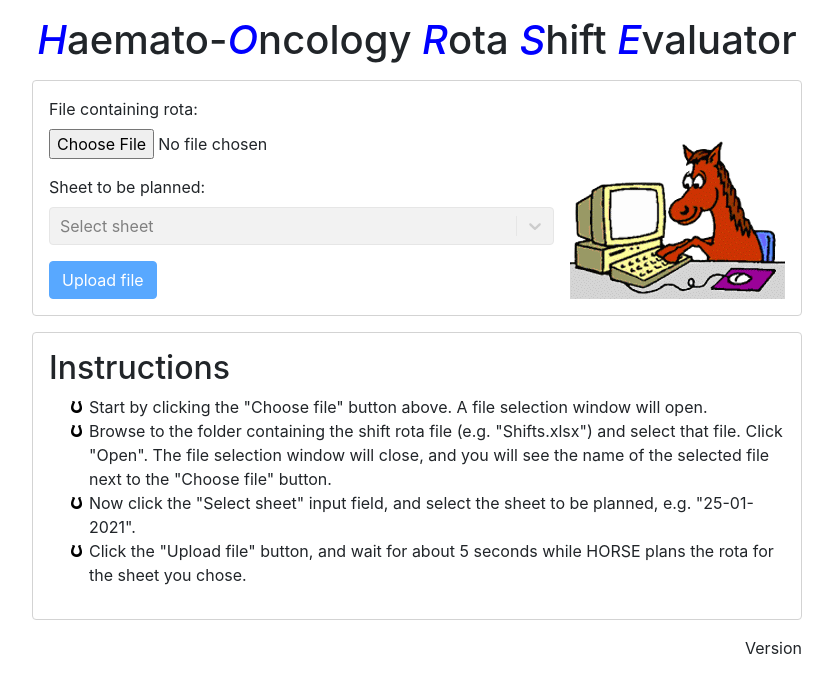
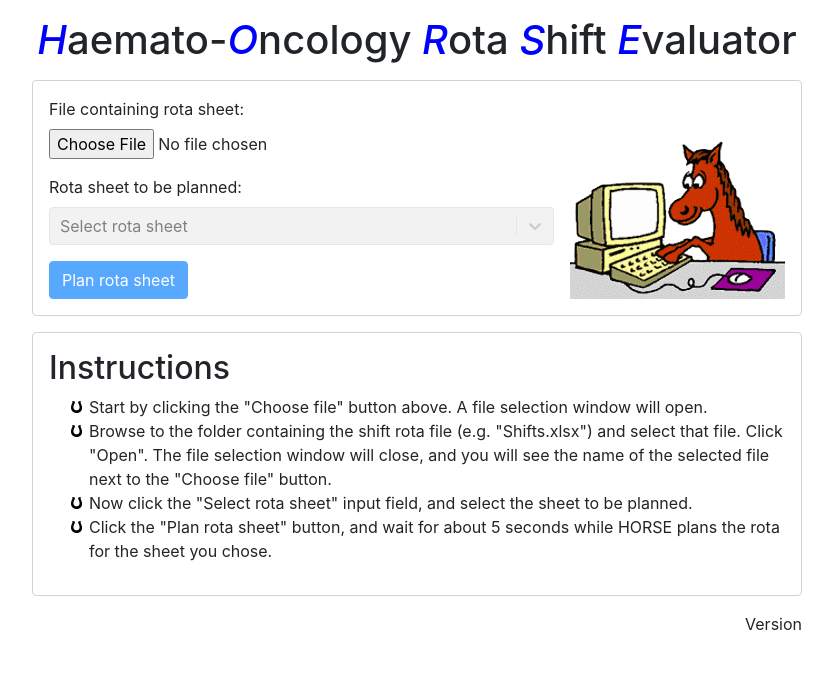
Before and after one commit to Willett-Solutions/horse-client, a React (Create React App) app: page / in a window 1280 px wide. Shown: the top 692 px of the page, without its empty margins (223-1056 px from the left). Built offline with nearby package versions, Linux system fonts and the light colour scheme.

Commit message:
Terminology changes.

```diff
--- a/src/ControlPanel.tsx
+++ b/src/ControlPanel.tsx
@@ -4,7 +4,7 @@ import Row from "react-bootstrap/Row";
 import Col from "react-bootstrap/Col";
 import Button from "react-bootstrap/Button";
 import FileSaver from "file-saver";
-import UploadForm from "./UploadForm";
+import SelectionForm from "./SelectionForm";
 import * as Rota from "./rota";
 
 enum Phase {
@@ -23,14 +23,14 @@ type ControlPanelState = {
 };
 
 class ControlPanel extends React.Component<ControlPanelProps, ControlPanelState> {
-  private _downloadFile: File | null = null;
+  private _solvedFile: File | null = null;
 
-  private get downloadFile() {
-    return this._downloadFile!;
+  private get solvedFile() {
+    return this._solvedFile!;
   }
 
-  private set downloadFile(file: File) {
-    this._downloadFile = file;
+  private set solvedFile(file: File) {
+    this._solvedFile = file;
     this.props.onFinished();
   }
 
@@ -48,7 +48,7 @@ class ControlPanel extends React.Component<ControlPanelProps, ControlPanelState>
     const rotaDoc = new Rota.Document();
     rotaDoc.load(file).then(() => {
       rotaDoc.solve().then(file => {
-        this.downloadFile = file;
+        this.solvedFile = file;
       });
     });
   }
@@ -68,11 +68,11 @@ class ControlPanel extends React.Component<ControlPanelProps, ControlPanelState>
         <Row noGutters>
           <Col>
             {(!this.props.hasFinished)
-              ? <UploadForm
-                onUploadFile={this.handleUploadFile}
+              ? <SelectionForm
+                onPlanRotaSheet={this.handleUploadFile}
                 disabled={this.state.hasStartedSolving}/>
-              : <DownloadNotice
-                onDownloadFile={() => FileSaver.saveAs(this.downloadFile)}/>}
+              : <SolvedNotice
+                onSaveRotaFile={() => FileSaver.saveAs(this.solvedFile)}/>}
           </Col>
           <Col xs="auto" className="pl-3 align-self-end">
             <HorseAnimation phase={phase}/>
@@ -83,13 +83,13 @@ class ControlPanel extends React.Component<ControlPanelProps, ControlPanelState>
   }
 }
 
-function DownloadNotice(props: { onDownloadFile: () => void }) {
+function SolvedNotice(props: { onSaveRotaFile: () => void }) {
   return (
     <div>
-      <p>All done! HORSE has successfully completed the staff rota for the specified week. If you are happy with
-        the assignments listed in the table, click the "Download file" button to download the file containing the
+      <p>All done! HORSE has successfully completed the rota sheet for the specified week. If you are happy with
+        the assignments listed in the table, click the "Save rota file" button to save the file containing the
         completed rota, then follow the instructions below.</p>
-      <Button onClick={props.onDownloadFile}>Download file</Button>
+      <Button onClick={props.onSaveRotaFile}>Save rota file</Button>
     </div>
   );
 }
--- a/src/InstructionPanel.tsx
+++ b/src/InstructionPanel.tsx
@@ -16,24 +16,22 @@ function InstructionPanel(props: { hasFinished: boolean }) {
             "Choose file" button.
           </li>
           <li>
-            Now click the "Select sheet" input field, and select the sheet to be planned, e.g. "25-01-2021".
+            Now click the "Select rota sheet" input field, and select the sheet to be planned.
           </li>
           <li>
-            Click the "Upload file" button, and wait for about 5 seconds while HORSE plans the rota for the sheet you
-            chose.
+            Click the "Plan rota sheet" button, and wait for about 5 seconds while HORSE plans the rota for the sheet
+            you chose.
           </li>
         </ul>
       ) : (
         <ul className="horseshoe">
           <li>
-            When the "Save As" window opens, click "Save". The downloaded file is saved the file under the name of the
-            uploaded file with a "(1)" suffix, e.g. "Shifts (1).xlsx".
+            When the "Save As" window opens, click "Save". The rota file will then be saved with a "(1)" suffix, e.g.
+            "Shifts (1).xlsx".
           </li>
           <li>
-            Finally, open the downloaded file and check that the rota has been planned as desired. If all is well,
-            save
-            the downloaded file so that it overwrites the original file, and then delete the file with the "(1)"
-            suffix.
+            Finally, open the saved file and check that the rota has been planned as desired. If all is well, save the
+            new file so that it overwrites the original file, and then delete the file with the "(1)" suffix.
           </li>
         </ul>
       )}
--- a/src/UploadForm.tsx
+++ b/src/SelectionForm.tsx
@@ -4,21 +4,21 @@ import Form from "react-bootstrap/Form";
 import Button from "react-bootstrap/Button";
 import * as Rota from "./rota";
 
-type UploadFormProps = {
-  onUploadFile: (file: File | undefined) => void,
+type SelectionFormProps = {
+  onPlanRotaSheet: (file: File | undefined) => void,
   disabled: boolean,
 }
 
-type UploadFormState = {
+type SelectionFormState = {
   sheetOptions: { value: string, label: string }[],
   selectedOption: { value: string, label: string } | null,
 }
 
-class UploadForm extends React.Component<UploadFormProps, UploadFormState> {
+class SelectionForm extends React.Component<SelectionFormProps, SelectionFormState> {
   private readonly fileInput: React.RefObject<HTMLInputElement>;
   private readonly rotaDoc: Rota.Document;
 
-  constructor(props: UploadFormProps) {
+  constructor(props: SelectionFormProps) {
     super(props);
     this.state = {
       sheetOptions: [],
@@ -50,7 +50,7 @@ class UploadForm extends React.Component<UploadFormProps, UploadFormState> {
 
   handleSubmit(event: React.FormEvent) {
     event.preventDefault();
-    this.props.onUploadFile(this.fileInput.current?.files?.[0]);
+    this.props.onPlanRotaSheet(this.fileInput.current?.files?.[0]);
   }
 
   render() {
@@ -58,20 +58,20 @@ class UploadForm extends React.Component<UploadFormProps, UploadFormState> {
       <Form onSubmit={this.handleSubmit}>
         <fieldset disabled={this.props.disabled}>
           <Form.Group>
-            <Form.Label>File containing rota:</Form.Label>
+            <Form.Label>File containing rota sheet:</Form.Label>
             <Form.File ref={this.fileInput} onChange={this.handleFileInputChange}/>
           </Form.Group>
           <Form.Group>
-            <Form.Label>Sheet to be planned:</Form.Label>
+            <Form.Label>Rota sheet to be planned:</Form.Label>
             <Select
               options={this.state.sheetOptions}
               value={this.state.selectedOption}
               onChange={this.handleSheetChange}
               isDisabled={this.state.sheetOptions.length === 0}
-              placeholder="Select sheet"/>
+              placeholder="Select rota sheet"/>
           </Form.Group>
           <Button type="submit" disabled={this.state.selectedOption === null}>
-            Upload file
+            Plan rota sheet
           </Button>
         </fieldset>
       </Form>
@@ -79,4 +79,4 @@ class UploadForm extends React.Component<UploadFormProps, UploadFormState> {
   }
 }
 
-export default UploadForm;
+export default SelectionForm;
```
